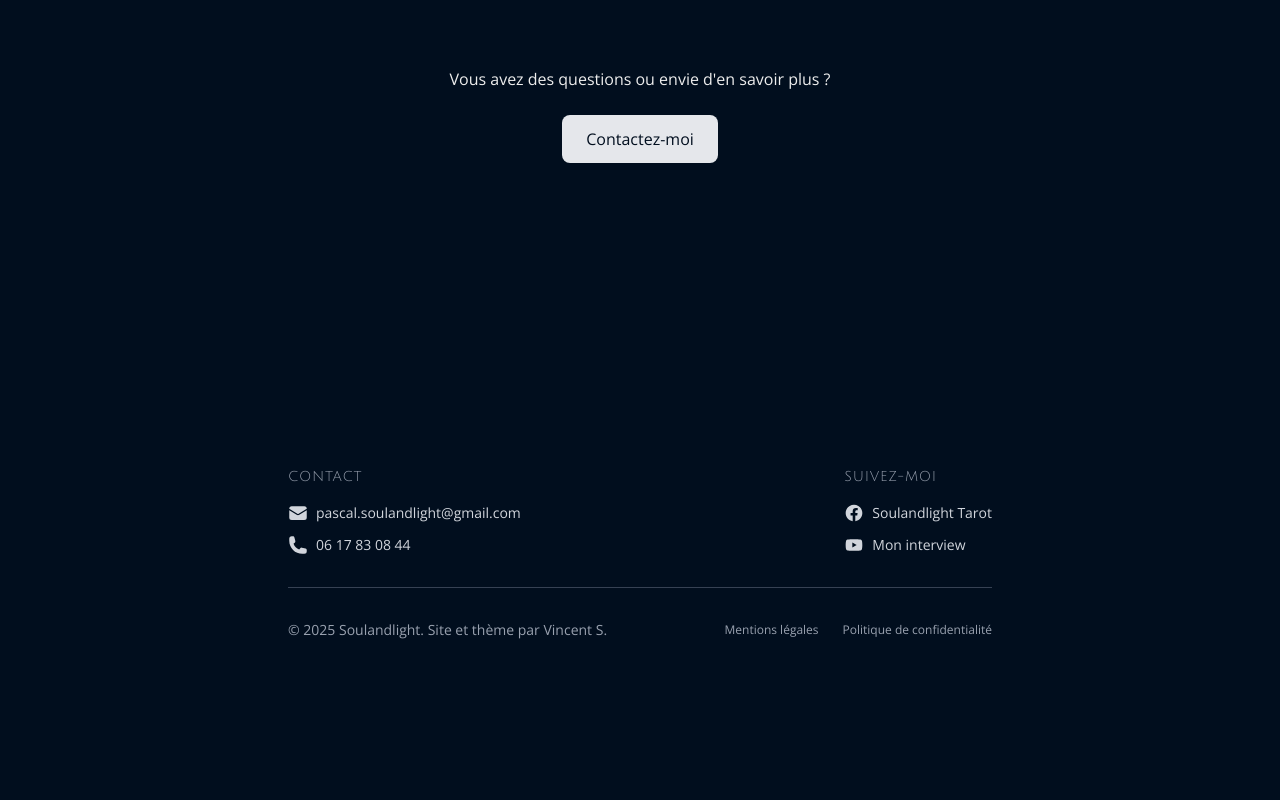
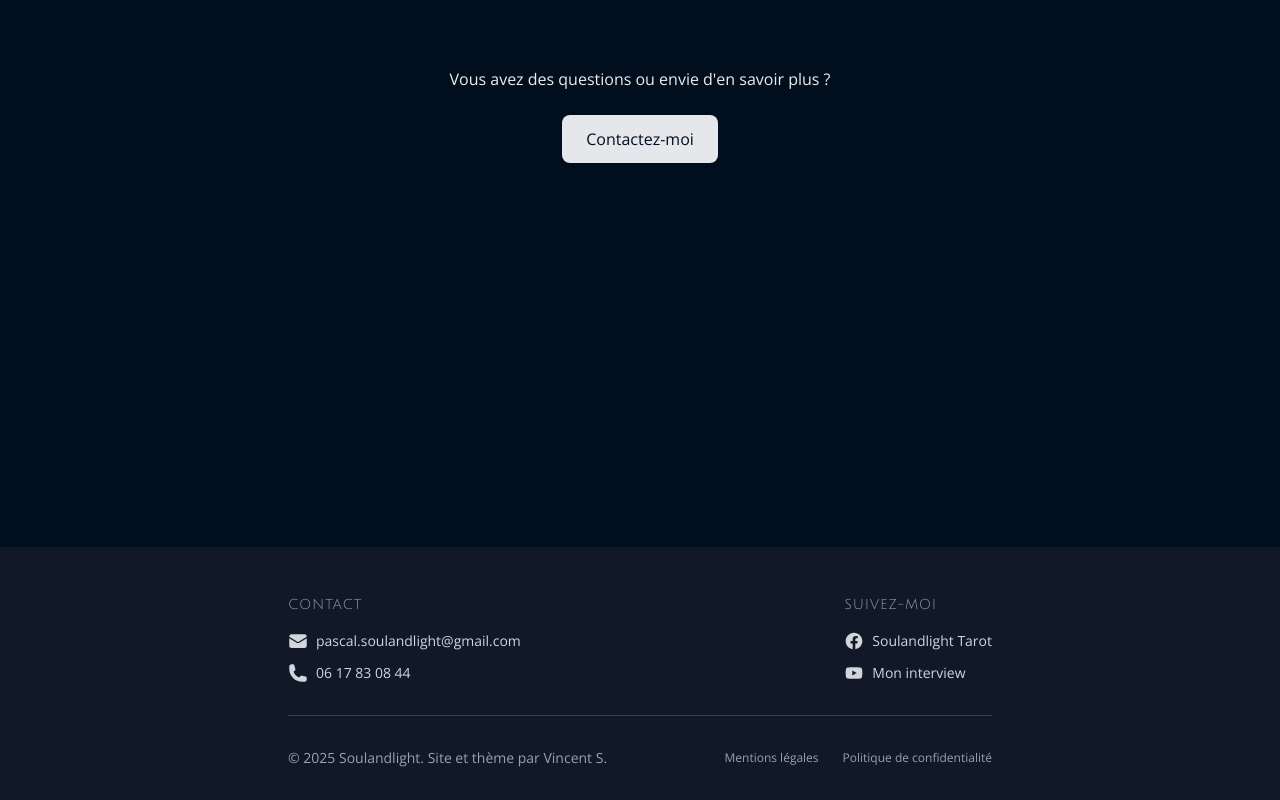
Before and after one commit to vin-dow-s/soulandlight, a Next.js app: page / in a window 1280 px wide. Shown: the part 4319-5119 px from the top of the page. Before the commit the page ends 4991 px from the top, so only its background shows below. Built offline with nearby package versions, Linux system fonts and the light colour scheme; no server answers; a web font is replaced by a local one.

Commit message:
Footer bg

```diff
--- a/src/app/(app)/components/sections/Footer.tsx
+++ b/src/app/(app)/components/sections/Footer.tsx
@@ -4,7 +4,7 @@ const Footer = () => {
     const currentYear = new Date().getFullYear()
 
     return (
-        <footer className="bg-[var(--color-secondary)] text-white mt-32">
+        <footer className="bg-[#111929] text-white mt-32">
             <div className="max-w-3xl mx-auto pt-12 pb-8 px-4 sm:px-6 lg:px-8">
                 <div className="flex flex-col gap-8 pb-8 border-b border-gray-700">
                     <div className="col-span-3 flex flex-row justify-between">
--- a/src/app/(app)/page.tsx
+++ b/src/app/(app)/page.tsx
@@ -11,7 +11,7 @@ const HomePage = () => {
             <Services />
             <Testimonials />
             <About />
-            <div className="flex flex-col justify-center items-center gap-6 mt-96 mb-64">
+            <div className="flex flex-col justify-center items-center gap-6 my-96">
                 <p className="text-sm sm:text-base font-main">
                     Vous avez des questions ou envie d'en savoir plus ?
                 </p>
```
